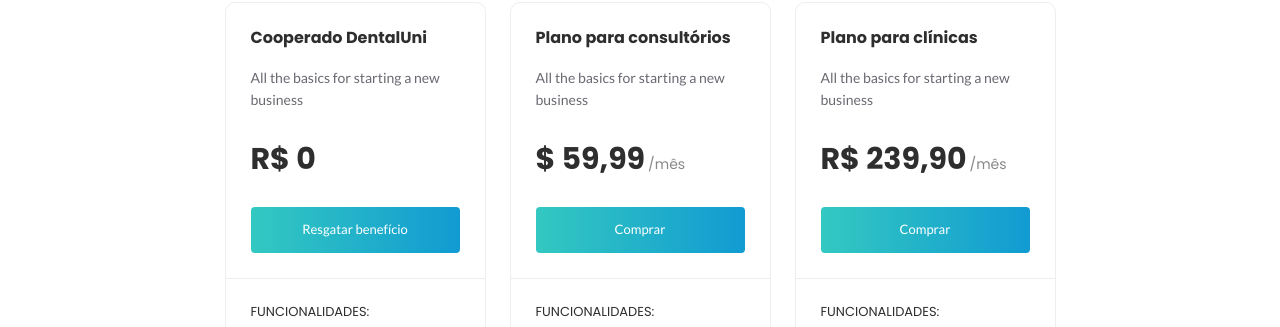
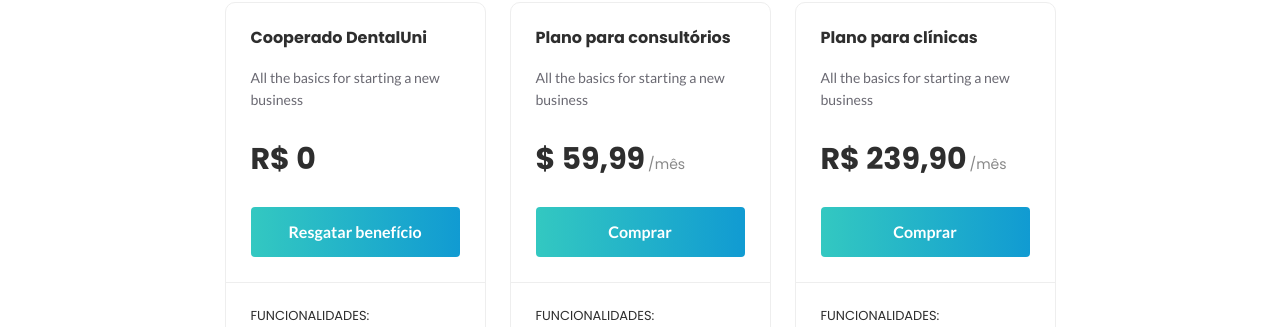
Before and after one commit to devgabrielgonzales/oiana-lp, a plain HTML site: page index.html in a window 1280 px wide. Shown: the part 4214-4541 px from the top of the page. Drawn offline with nearby package versions, Linux system fonts and the light colour scheme.

Commit message:
cor-text-btn

```diff
--- a/assets/css/style.css
+++ b/assets/css/style.css
@@ -2303,7 +2303,7 @@
 .pricing-table .single-table .table-head .button .btn {
   width: 100%;
   padding: 12px 30px;
-  font-size: 13px;
+  font-size: 16px;
   background: -webkit-gradient(
     linear,
     left top,
@@ -2315,6 +2315,7 @@
   background: linear-gradient(to right, #33c8c1 0%, #119bd2 50%, #33c8c1 100%);
   background-size: 200%;
   color: #ffffff;
+  font-weight: 700;
 }
 
 .pricing-table .single-table .table-head .button .btn:hover {
```
